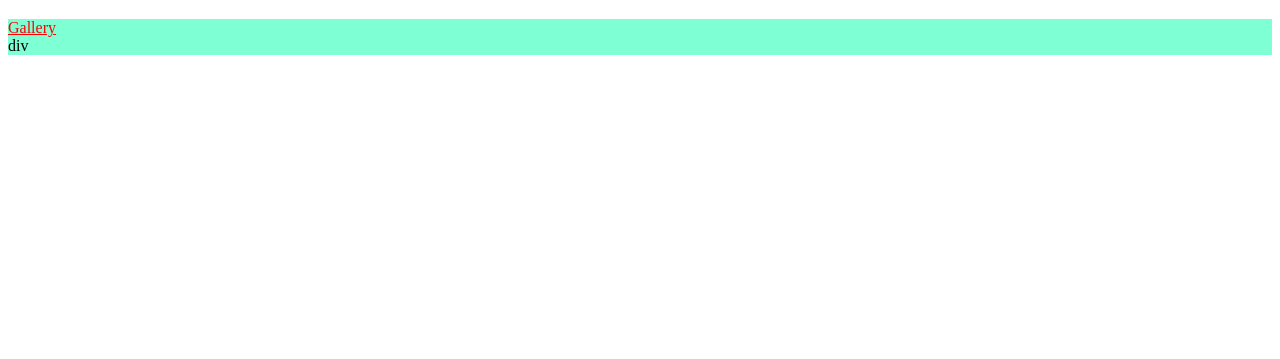
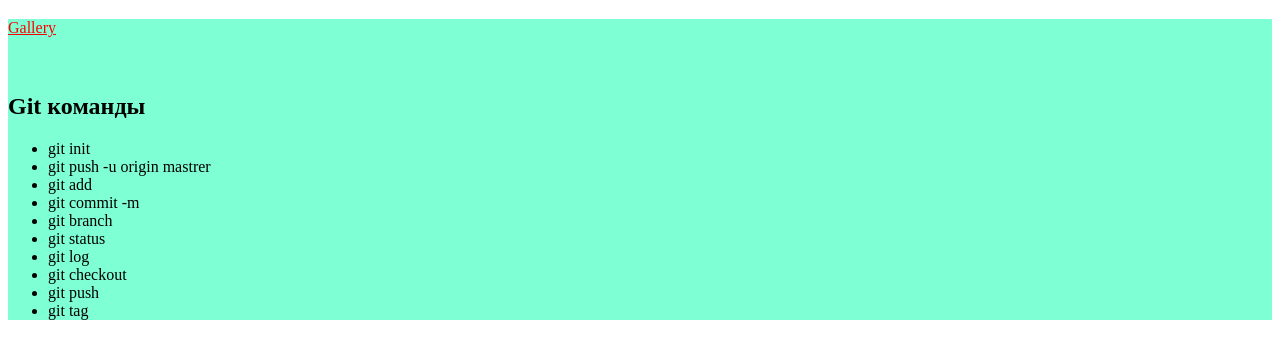
Before and after one commit to v1mes333/GitHub, a plain HTML site: page index.html in a window 1280 px wide. Shown: the part 61-420 px from the top of the page. Drawn offline with Linux system fonts and the light colour scheme.

Commit message:
change-index

```diff
--- a/index.html
+++ b/index.html
@@ -14,10 +14,20 @@
     <section class="wrapper">
         <a href="./pages/gallery.html">
             Gallery
-        </a>
-        <div class="section">
-            div
-        </div>
+        </a><br><br><br>
+        <h2>Git команды</h2>
+        <ul>
+            <li>git init</li>
+            <li>git push -u origin mastrer</li>
+            <li>git add</li>
+            <li>git commit -m</li>
+            <li> git branch </li>
+            <li>git status</li>
+            <li>git log</li>
+            <li>git checkout</li>
+            <li>git push</li>
+            <li>git tag</li>
+        </ul>
     </section>
 </body>
 </html>
```
